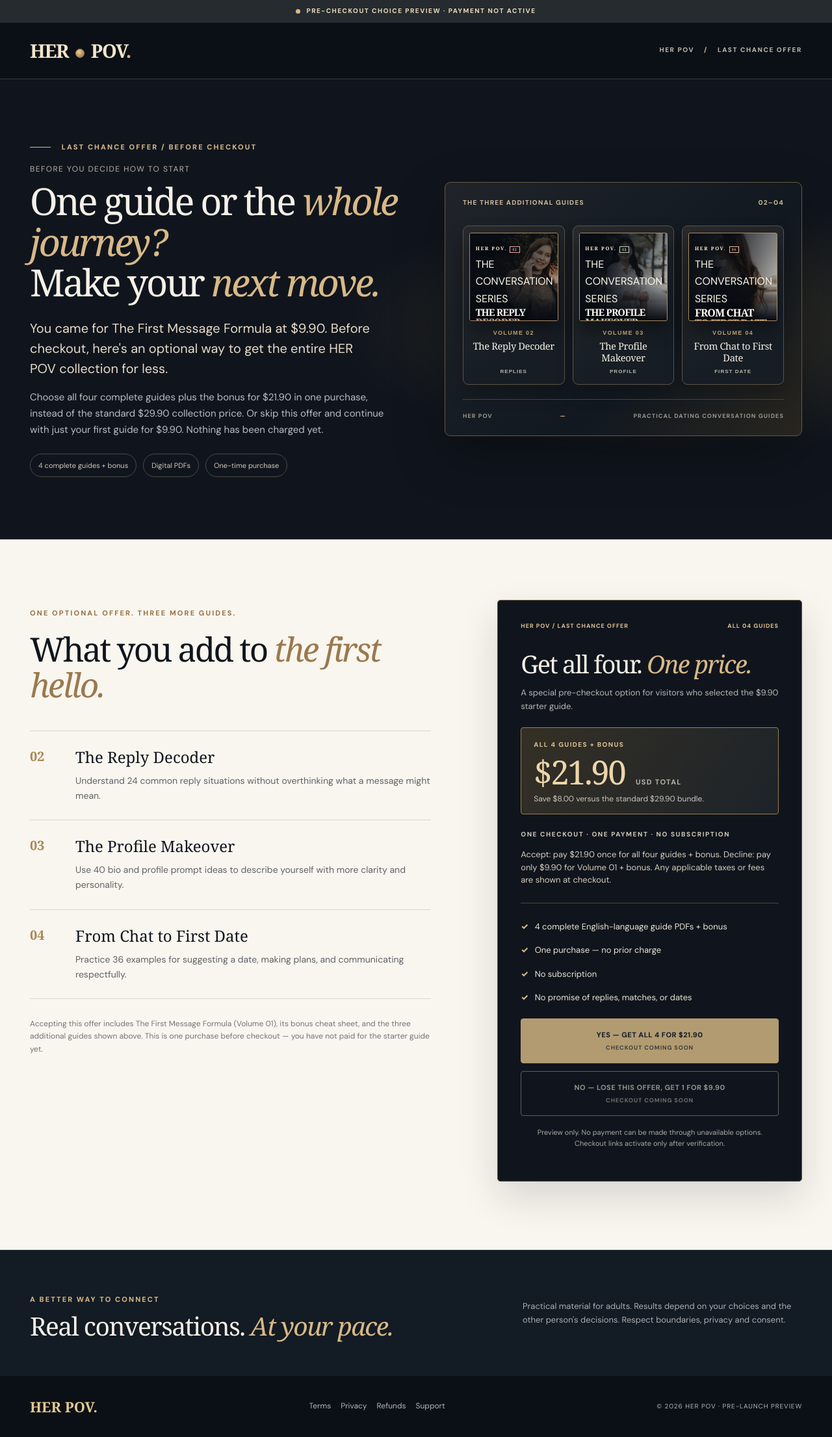
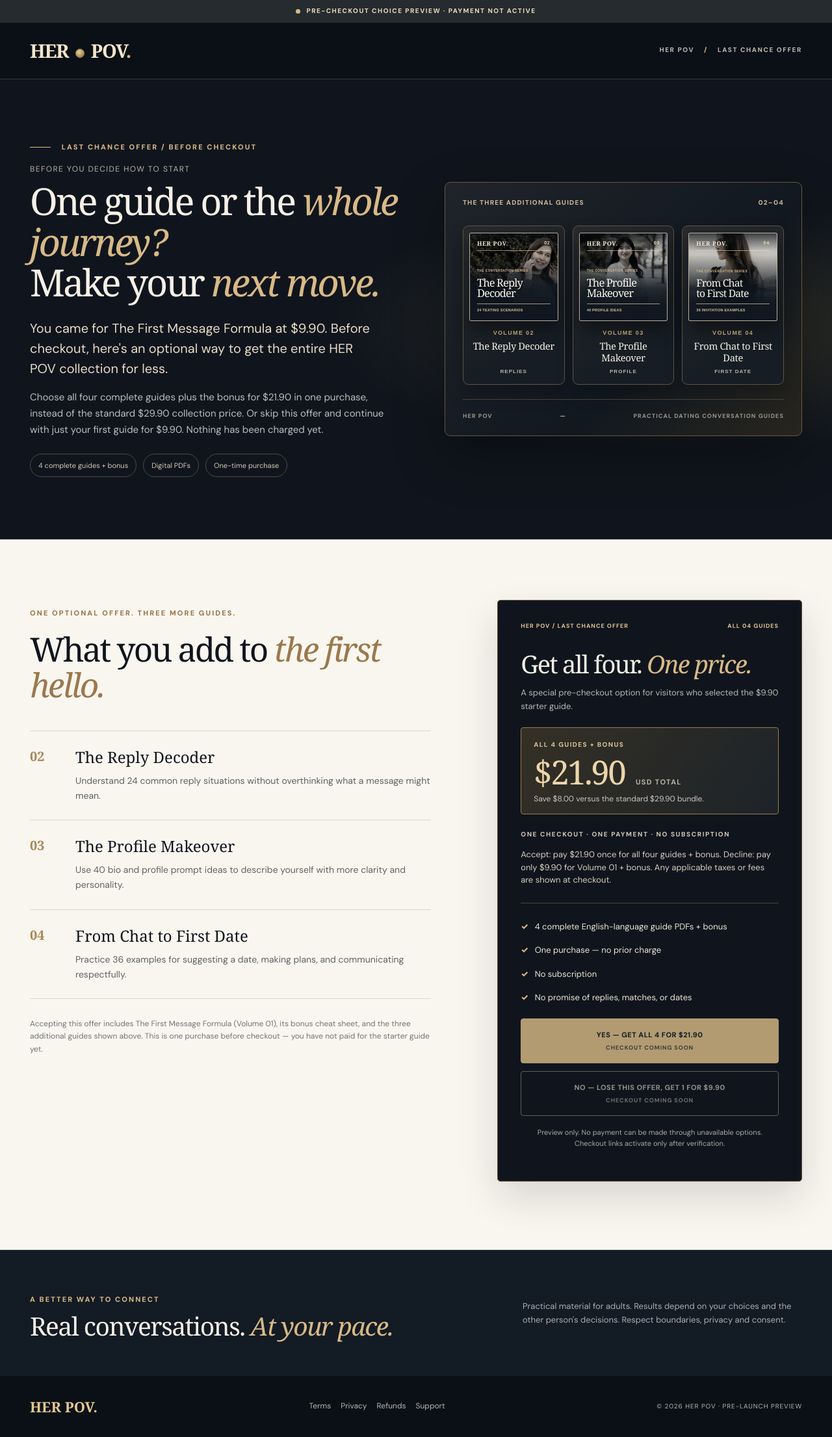
Before and after one commit to galfredorodrigues-cmyk/gringa, a Flask app: page /last-offer in a window 1280 px wide. Shown: the whole page at 65% size. Run offline with Flask 3, Linux system fonts and the light colour scheme; grey boxes are pictures that could not be loaded.

Commit message:
Replace dark ad-like badges with restrained HER POV editorial photo book covers

```diff
--- a/static/css/covers.css
+++ b/static/css/covers.css
@@ -1,40 +1,125 @@
-/* HER POV / differentiated editorial ebook covers across both sales pages.
-   Every portrait comes from a different photo; titles remain accessible HTML.
-   Backgrounds fall back to the original /product-art PNG route if photos fail.
+/*
+  HER POV / editorial cover system V2.
+  Visual brief: an understated contemporary book-jacket series, not product ads.
+  One visual language across both pages; differentiated portrait per volume.
 */
-.editorial-cover{--cover-accent:#e4bd7b;position:relative;isolation:isolate;overflow:hidden;display:block;width:100%;aspect-ratio:1/1;container-type:inline-size;background-position:center;background-size:cover;background-color:#111821;border:1px solid #ab8961;border-radius:4px;box-shadow:0 11px 25px #0003;color:#fdf8ed}
-.editorial-cover--reply-decoder{--cover-accent:#e3a7a8}
-.editorial-cover--profile-makeover{--cover-accent:#c2d2b6}
-.editorial-cover--from-chat-to-first-date{--cover-accent:#e7b98e}
-.editorial-cover__photo{position:absolute!important;inset:0!important;display:block;width:100%!important;height:100%!important;max-width:none!important;max-height:none!important;object-fit:cover!important;border:0!important;border-radius:0!important;box-shadow:none!important;filter:saturate(.85) contrast(1.1)!important;opacity:.89}
-.editorial-cover--first-message-formula .editorial-cover__photo{object-position:57% center}
-.editorial-cover--reply-decoder .editorial-cover__photo{object-position:53% center;filter:saturate(.8) contrast(1.1) brightness(.78)!important}
-.editorial-cover--profile-makeover .editorial-cover__photo{object-position:59% center;filter:saturate(.65) contrast(1.13) brightness(.82)!important}
-.editorial-cover--from-chat-to-first-date .editorial-cover__photo{object-position:64% center;filter:saturate(.8) contrast(1.2) brightness(.78)!important}
-.editorial-cover__shade{position:absolute;inset:0;background:linear-gradient(90deg,rgba(8,12,19,.98) 0%,rgba(8,12,19,.92) 29%,rgba(8,12,19,.58) 60%,rgba(8,12,19,.08) 100%),linear-gradient(0deg,#080b13 0%,transparent 41%,rgba(7,9,13,.34) 100%);z-index:1}
-.editorial-cover__inner{position:relative;z-index:2;display:flex;flex-direction:column;width:100%;height:100%;padding:6.5%;text-align:left}
-.editorial-cover__brand{font:700 5.6cqw/1 Georgia,'Times New Roman',serif;letter-spacing:.21em;color:#fff2d6;text-transform:uppercase;white-space:nowrap;text-shadow:0 1px 8px #000}
-.editorial-cover__brand span{color:var(--cover-accent)}
-.editorial-cover__volume{align-self:flex-start;margin-top:3.7%;padding:1.5% 2.9%;border:1px solid var(--cover-accent);color:var(--cover-accent);background:#0b0e16bd;font:700 3.5cqw/1.2 Arial,sans-serif;letter-spacing:.16em}
-.editorial-cover__title{flex:1;display:flex;flex-direction:column;justify-content:center;gap:1.2%;margin:0;max-width:98%;font:700 11cqw/1.01 Georgia,'Times New Roman',serif;letter-spacing:-.055em;color:#fffcf5;text-transform:uppercase;text-shadow:1px 2px 12px #000b}
+.editorial-cover{
+  position:relative;
+  display:block;
+  isolation:isolate;
+  overflow:hidden;
+  width:100%;
+  aspect-ratio:4/5;
+  container-type:inline-size;
+  background-color:#141b24;
+  background-position:center;
+  background-size:cover;
+  border:1px solid rgba(217,191,150,.48);
+  border-radius:2px;
+  color:#f7f1e7;
+  box-shadow:0 14px 28px rgba(0,0,0,.24);
+}
+.editorial-cover__photo{
+  position:absolute!important;
+  display:block;
+  inset:0!important;
+  width:100%!important;
+  height:100%!important;
+  max-width:none!important;
+  max-height:none!important;
+  object-fit:cover!important;
+  object-position:center 31%;
+  filter:grayscale(.28) sepia(.13) saturate(.58) contrast(1.06) brightness(.84)!important;
+  border:0!important;
+  margin:0!important;
+  border-radius:0!important;
+  box-shadow:none!important;
+  opacity:1;
+}
+.editorial-cover--first-message-formula .editorial-cover__photo{object-position:52% 34%;filter:grayscale(.22) sepia(.12) saturate(.62) contrast(1.08) brightness(.94)!important}
+.editorial-cover--reply-decoder .editorial-cover__photo{object-position:56% 25%;filter:grayscale(.35) sepia(.13) saturate(.6) contrast(1.04) brightness(.78)!important}
+.editorial-cover--profile-makeover .editorial-cover__photo{object-position:51% 30%;filter:grayscale(.42) sepia(.16) saturate(.45) contrast(1.12) brightness(.78)!important}
+.editorial-cover--from-chat-to-first-date .editorial-cover__photo{object-position:58% 34%;filter:grayscale(.28) sepia(.11) saturate(.59) contrast(1.11) brightness(.83)!important}
+.editorial-cover__shade{
+  position:absolute;
+  inset:0;
+  z-index:1;
+  background:
+    linear-gradient(0deg,#101720 0%,rgba(16,23,32,.99) 19%,rgba(16,23,32,.88) 37%,rgba(16,23,32,.08) 75%),
+    linear-gradient(180deg,rgba(6,10,16,.72) 0%,transparent 20%);
+}
+.editorial-cover__inner{
+  position:relative;
+  z-index:2;
+  display:flex;
+  flex-direction:column;
+  justify-content:space-between;
+  width:100%;
+  height:100%;
+  padding:8.2% 8.2% 8.8%;
+  text-align:left;
+}
+.editorial-cover__masthead{
+  display:flex;
+  justify-content:space-between;
+  align-items:start;
+  width:100%;
+  gap:8%;
+  border-bottom:1px solid rgba(234,218,192,.58);
+  padding-bottom:5%;
+}
+.editorial-cover__brand{
+  font:700 6.8cqw/1 Georgia,'Times New Roman',serif;
+  letter-spacing:.065em;
+  white-space:nowrap;
+  color:#f6ead3;
+  text-shadow:0 1px 8px #070e16c9;
+}
+.editorial-cover__brand-dot{color:#d8b987}
+.editorial-cover__volume{
+  font:700 5.4cqw/1 Arial,Helvetica,sans-serif;
+  letter-spacing:.09em;
+  color:#ead8b5;
+}
+.editorial-cover__content{
+  display:flex;
+  flex-direction:column;
+  align-items:flex-start;
+  min-width:0;
+}
+.editorial-cover__series{
+  display:block;
+  font:700 3.5cqw/1.3 Arial,Helvetica,sans-serif;
+  letter-spacing:.11em;
+  color:#d3b98c;
+  text-transform:uppercase;
+  margin-bottom:6%;
+}
+.editorial-cover__title{
+  display:flex;
+  flex-direction:column;
+  gap:1.2%;
+  margin:0 0 7%;
+  width:100%;
+  color:#f9f5ed;
+  font:400 12.3cqw/.97 Georgia,'Times New Roman',serif;
+  letter-spacing:-.055em;
+  text-transform:none;
+  text-shadow:0 1px 9px rgba(0,0,0,.48);
+}
 .editorial-cover__title span{display:block}
-.editorial-cover__title span:nth-child(2){color:var(--cover-accent)}
-.editorial-cover--first-message-formula .editorial-cover__title{font-size:11.9cqw}
-.editorial-cover--from-chat-to-first-date .editorial-cover__title{font-size:11.9cqw}
-.editorial-cover__stat{display:flex;align-items:center;gap:5%;min-width:0;padding:2.7% 4%;margin-bottom:5%;background:#350d18d6;border:1px solid #cfab71;color:#f4ead6}
-.editorial-cover__stat b{font:700 13.7cqw/.9 Georgia,serif;color:var(--cover-accent)}
-.editorial-cover__stat span{font:700 4.3cqw/1.15 Arial,sans-serif;letter-spacing:.025em;text-transform:uppercase}
-.editorial-cover__footer{border-top:1px solid #ab8961;padding-top:2.6%;font:700 3.7cqw Arial,sans-serif;letter-spacing:.13em;color:#efe1c5;white-space:nowrap}
-.editorial-cover__footer span{color:var(--cover-accent)}
-.launch-bundle__covers .editorial-cover{width:min(100%,166px)}
-.journey__item .editorial-cover{width:113px;margin:24px 0 15px}
-.book .editorial-cover{width:100%;box-shadow:0 12px 25px #0009}
-@media(max-width:700px){.journey__item .editorial-cover{margin:18px 0 13px}}
-@media(max-width:430px){.launch-bundle__covers .editorial-cover{width:min(100%,140px)}}
+.editorial-cover--from-chat-to-first-date .editorial-cover__title{font-size:11.7cqw}
+.editorial-cover__stat{
+  display:block;
+  margin:0;
+  border:0;
+  border-top:1px solid rgba(218,191,147,.75);
+  background:transparent;
+  width:100%;
+  padding:6% 0 0;
+  font:700 4.1cqw/1.3 Arial,Helvetica,sans-serif;
+  letter-spacing:.045em;
+  text-transform:uppercase;
+  color:#dbc49d;
+}
 @media(prefers-reduced-motion:reduce){.editorial-cover{transition:none!important}}
-
-/* Restore cover-specific typography against the existing site's broad thumbnail span rule. */
-.launch-bundle__covers .editorial-cover span{font-size:inherit;letter-spacing:inherit;font-weight:inherit;color:inherit}
-.launch-bundle__covers .editorial-cover__title span:nth-child(2),
-.launch-bundle__covers .editorial-cover__brand span{color:var(--cover-accent)}
-.launch-bundle__covers .editorial-cover__stat span{font-size:4.3cqw;letter-spacing:.025em}
```
